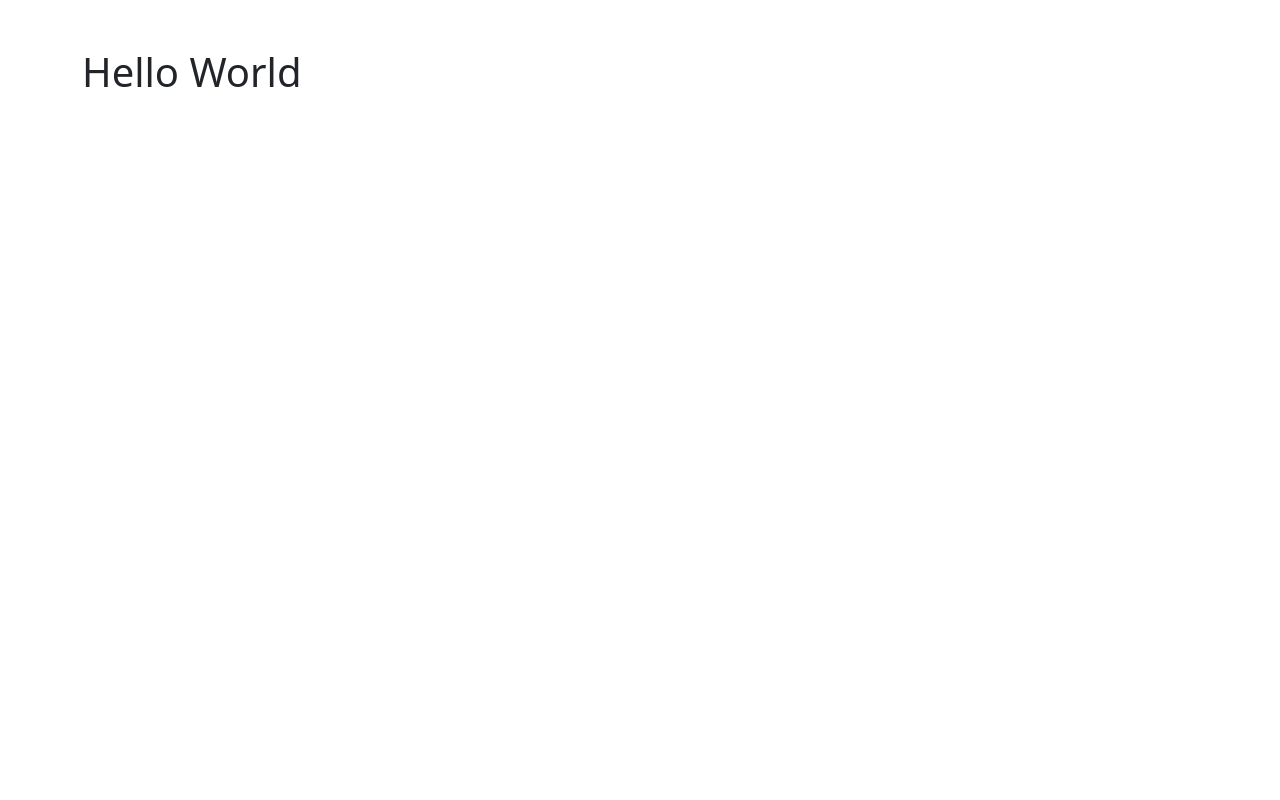
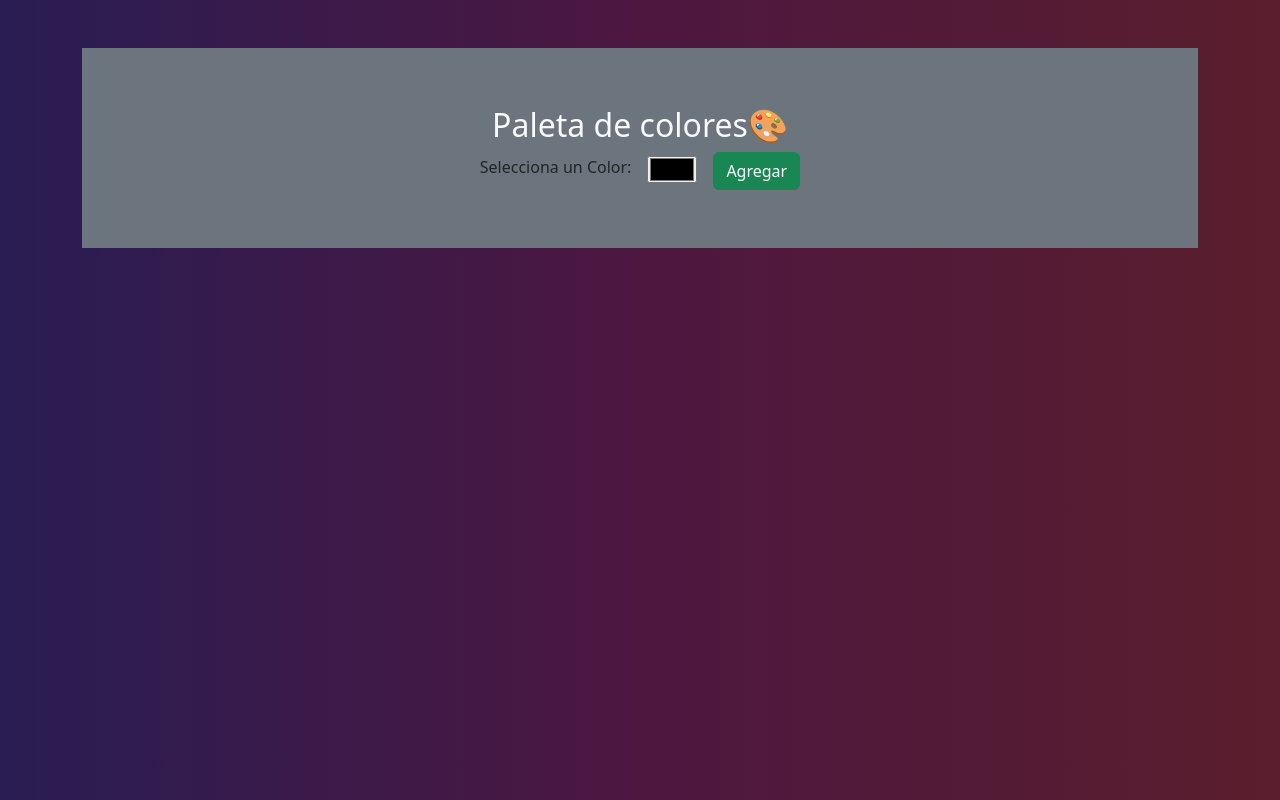
Before and after one commit to Lucaspozziok64/paletaDeColores-ReactVite, a React (Vite) app: page / in a window 1280 px wide. Built offline with nearby package versions, Linux system fonts and the light colour scheme.

Commit message:
creamos el componente formulario icluyendo estilo, input, botones, etc y agregamos color gradiente de fondo

```diff
--- a/package.json
+++ b/package.json
@@ -11,6 +11,7 @@
   },
   "dependencies": {
     "bootstrap": "^5.3.7",
+    "bootstrap-icons": "^1.13.1",
     "react": "^19.1.0",
     "react-dom": "^19.1.0"
   },
--- a/src/App.css
+++ b/src/App.css
@@ -0,0 +1,9 @@
+
+
+form {
+  height: 200px;
+}
+
+.formulario {
+  height: 200px;
+}
--- a/src/App.jsx
+++ b/src/App.jsx
@@ -1,11 +1,14 @@
 import './App.css'
 import 'bootstrap/dist/css/bootstrap.min.css'
+import FormularioColor from './components/FormularioColor'
 
 function App() {
 
   return (
     <main className='container my-5'>
-      <h1>Hello World</h1>
+      <section className='container bg-secondary'>
+        <FormularioColor />
+      </section>
     </main>
   )
 }
--- /dev/null
+++ b/src/components/FormularioColor.jsx
@@ -0,0 +1,18 @@
+const FormularioColor = () => {
+  return (
+    <form className="d-flex justify-content-center align-items-center">
+      <div className="w-100 text-center">
+        <h2 className="w-100 text-light">Paleta de colores🎨</h2>
+      <div className="d-flex justify-content-center align-items-center">
+        <label className="form-label">Selecciona un Color:</label>
+        <input type="color" className="mx-3 mb-1" />
+        <button type="submit" className="btn btn-success">
+          Agregar
+        </button>
+      </div>
+      </div>
+    </form>
+  );
+};
+
+export default FormularioColor;
--- a/src/index.css
+++ b/src/index.css
@@ -0,0 +1,6 @@
+#root {
+  display: flex;
+  flex-direction: column;
+  min-height: 100vh;
+  background: -webkit-linear-gradient(90deg,#291d53,#4d1740,#5a1e2d); /* Chrome 10-25, Safari 5.1-6 */ background: linear-gradient(90deg,#291d53,#4d1740,#5a1e2d); /* W3C, IE 10+/ Edge, Firefox 16+, Chrome 26+, Opera 12+, Safari 7+ */;
+}
```
Also changed, not shown: 1 other file (tests, documents, lock files or other folders).
